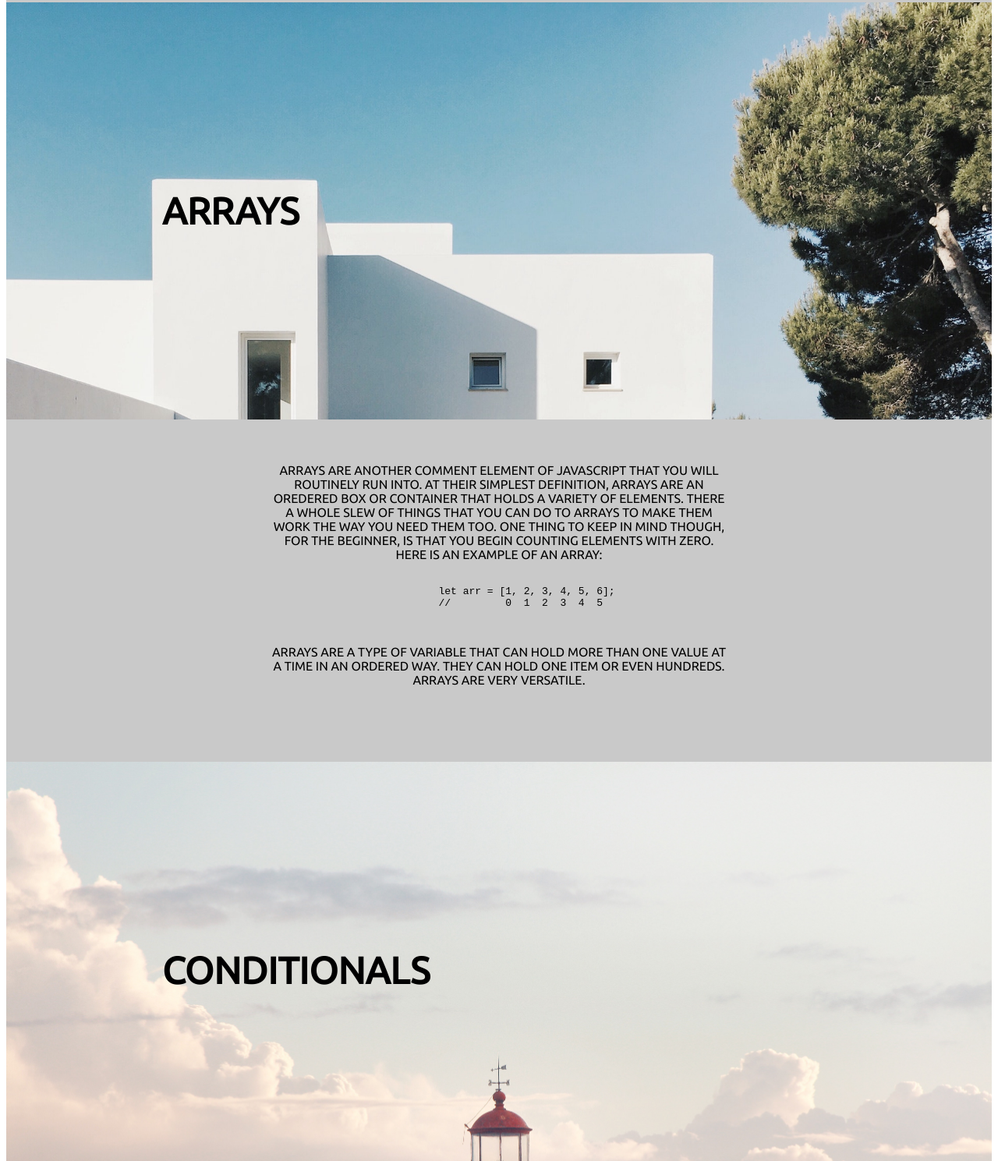
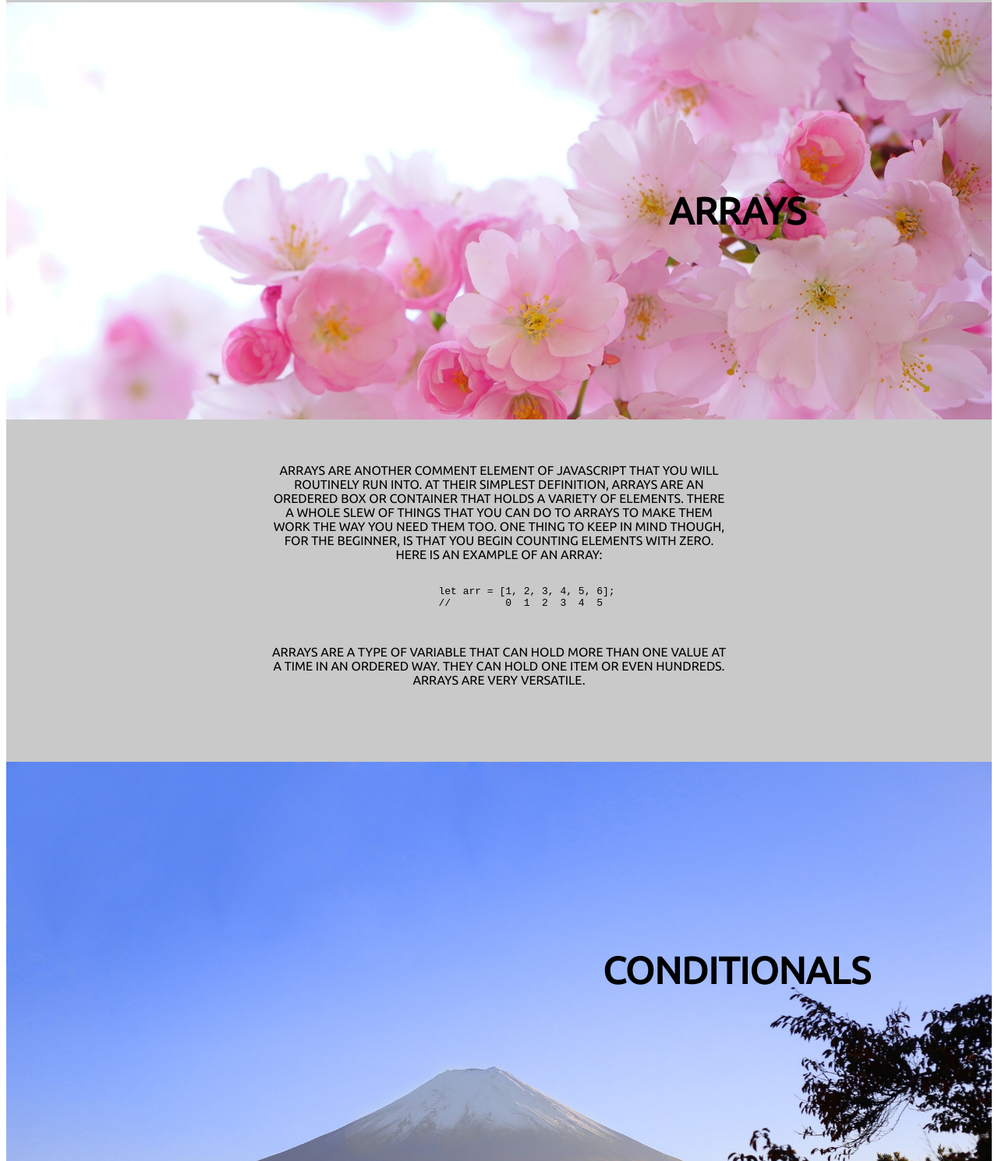
Before and after one commit to bcParker/staticWebPage2019, a plain HTML site: page index.html in a window 1280 px wide. Shown: the part 1311-2800 px from the top of the page at 78% size. Drawn offline with Linux system fonts and the light colour scheme.

Commit message:
fixed images

```diff
--- a/index.html
+++ b/index.html
@@ -29,6 +29,7 @@
     </nav>
     <div class='main'>
         <!--------Header-------->
+        <header>
         <section>
             <div class='headerMain'>
                 <hr>
@@ -36,6 +37,7 @@
                 <hr>
             </div>
         </section>
+        </header>
         <!--------Parallax One-------->
         <section>
             <div class='parallaxOne' id='functions'>
--- a/main.css
+++ b/main.css
@@ -135,7 +135,7 @@ footer {
     overflow: hidden;
     position: relative;
     width: 100%;
-    background-image: url(assets/apartment-architectural-design-architecture-1115804.jpg);
+    background-image: url(assets/bloom-blossom-cherry-blossom-54630.jpg);
     background-attachment: fixed;
     background-size: cover;
     -moz-background-size: cover;
@@ -150,7 +150,7 @@ footer {
     overflow: hidden;
     position: relative;
     width: 100%;
-    background-image: url(assets/architecture-clouds-lighthouse-2147459.jpg);
+    background-image: url(assets/blue-sky-clear-sky-environment-1571746.jpg);
     background-attachment: fixed;
     background-size: cover;
     -moz-background-size: cover;
@@ -181,11 +181,10 @@ p {
     margin-block-end: 0.83em;
     margin-inline-start: 0px;
     margin-inline-end: 0px;
-    /* font-weight: bold */
     font-family: 'Ubuntu', sans-serif;
     text-transform: uppercase;
     font-weight: 600;
-    padding-left: 200px;
+    padding-left: 820px;
 }
 
 .h2Two {
@@ -199,7 +198,7 @@ p {
     font-family: 'Ubuntu', sans-serif;
     text-transform: uppercase;
     font-weight: 600;
-    padding-left: 200px;
+    padding-left: 850px;
 }
 
 .h2Three {
@@ -213,7 +212,7 @@ p {
     font-family: 'Ubuntu', sans-serif;
     text-transform: uppercase;
     font-weight: 600;
-    padding-left: 200px;
+    padding-left: 765px;
 }
 
 hr {
```
Also changed, not shown: assets/adventure-black-and-white-boat-910213.jpg (added), assets/bloom-blossom-cherry-blossom-54630.jpg (added), assets/blue-sky-clear-sky-environment-1571746.jpg (added).
